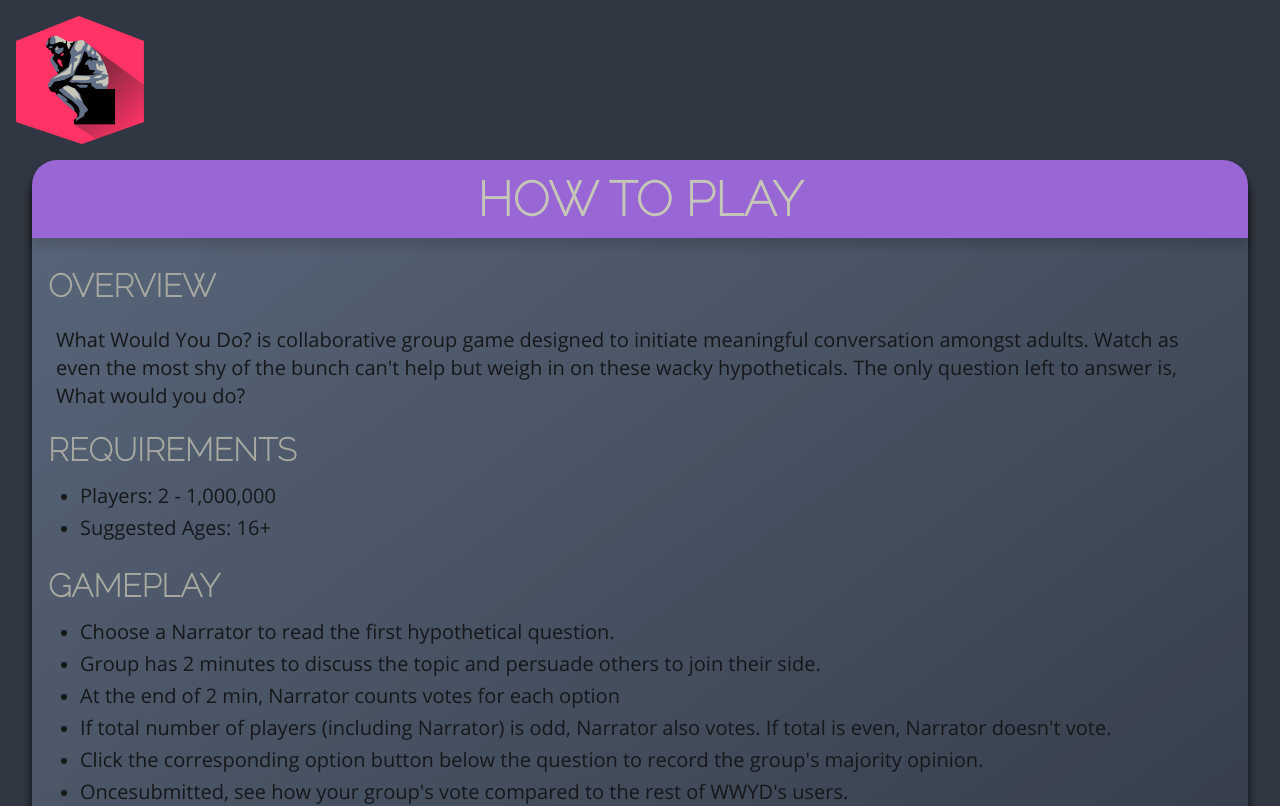
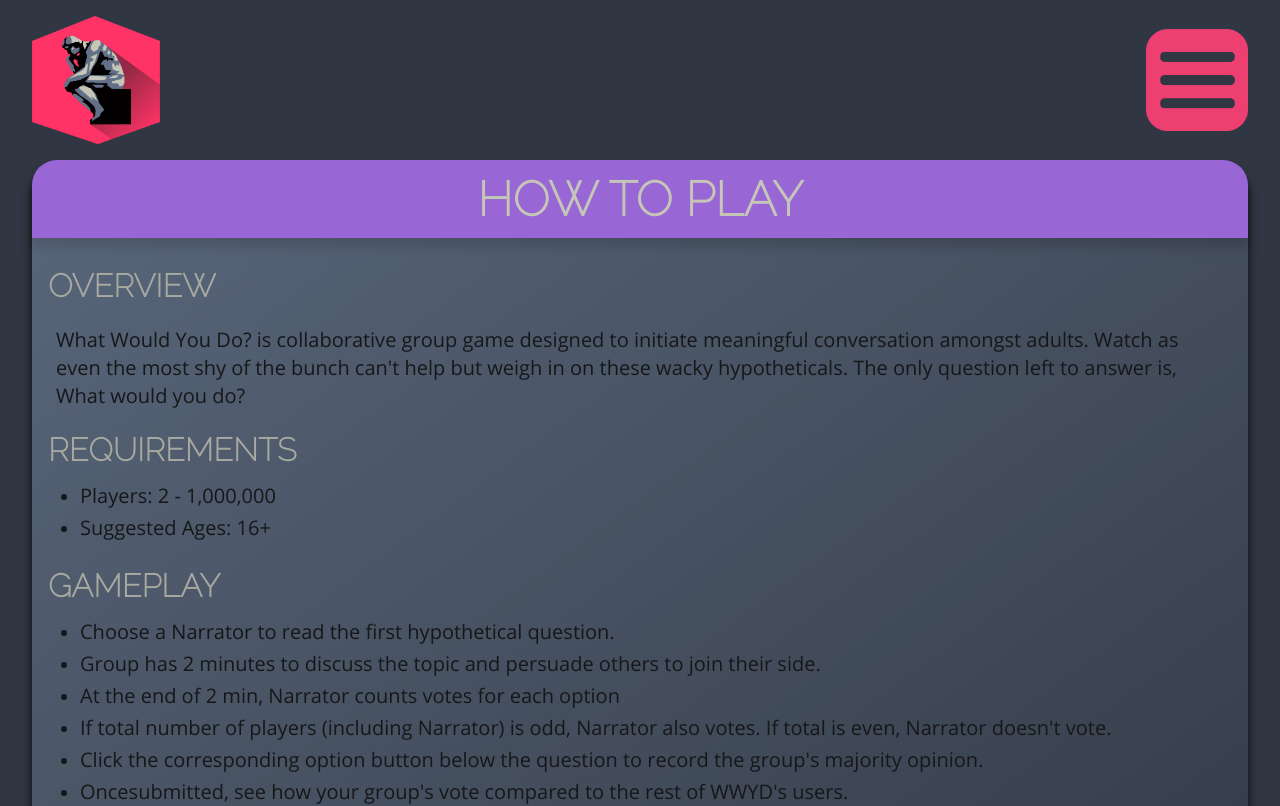
Before and after one commit to chasfricke/wwyd-FE, a React (Create React App) app: page / in a window 1280 px wide. Shown: the top 806 px of the page. Built offline with nearby package versions, Linux system fonts and the light colour scheme; no server answers.

Commit message:
added add button

```diff
--- a/src/components/Header.js
+++ b/src/components/Header.js
@@ -6,6 +6,7 @@ export class Header extends React.Component {
     return (
       <header>
         <img className="header-image" src="./assets/logo.png" alt="logo" />
+        <img className="hamburger-button" src="./assets/hamburger_button.png" alt="button" />
       </header>
     );
   }
--- a/src/css/Header.css
+++ b/src/css/Header.css
@@ -3,6 +3,9 @@ header {
 display: flex;
 flex-direction: row;
 align-items: center;
+justify-content: space-between;
+margin-left: 2rem;
+margin-right: 2rem;
 }
 
 .title {
@@ -17,5 +20,14 @@ align-items: center;
 .header-image {
     width: 10vw;
     height: 10vw;
-    margin: 1rem;
+    margin-top: 1rem;
+    margin-bottom: 1rem;
+
 }
+
+.hamburger-button {
+    width: 8vw;
+    height: 8vw;
+    margin-top: 1rem;
+    margin-bottom: 1rem;
+}
```
Also changed, not shown: public/assets/add-button.png (added), public/assets/hamburger_button.png (added).
